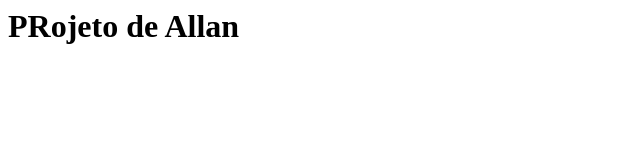
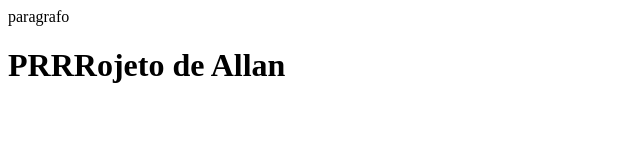
Before and after one commit to allannvictor/curso-git, a plain HTML site: page index.html in a window 1280 px wide. Shown: the whole page, without its empty margins (0-640 px from the left). Drawn offline with Linux system fonts and the light colour scheme.

Commit message:
teste add interativo

```diff
--- a/index.html
+++ b/index.html
@@ -2,6 +2,7 @@
     <head>
     </head>
     <body>
-	<h1>PRojeto de Allan</h1>
+	<p>paragrafo</p>
+	<h1>PRRRojeto de Allan</h1>
     </body>
 </html>
```
